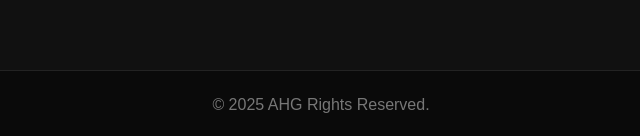
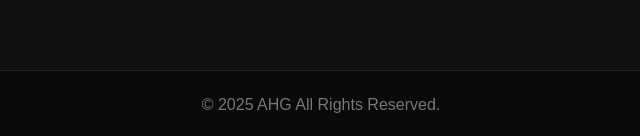
Before and after one commit to Gamerboyking/Portfolio, a plain HTML site: page index.html in a window 1280 px wide. Shown: the part 3054-3190 px from the top of the page, 319-959 px from the left. Drawn offline with Linux system fonts and the light colour scheme.

Commit message:
Update footer text for copyright notice

```diff
--- a/index.html
+++ b/index.html
@@ -181,7 +181,7 @@
 
         </section>
 
-        <footer>© 2025 AHG Rights Reserved.</footer>
+        <footer>© 2025 AHG All Rights Reserved.</footer>
 
 
     <script>
```
